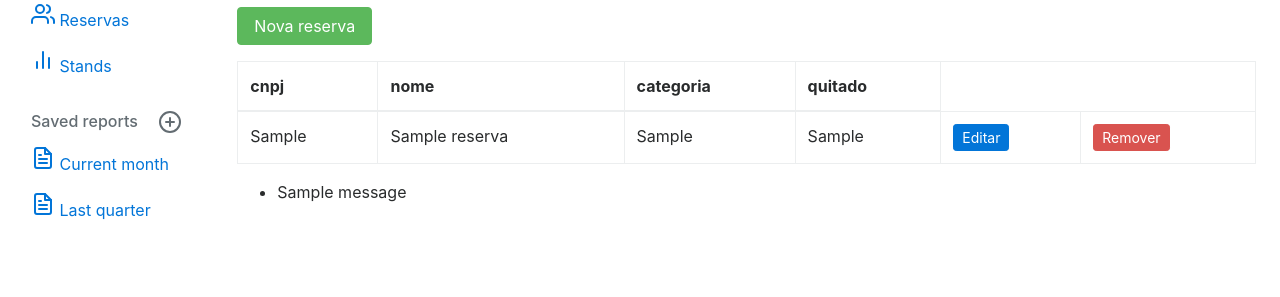
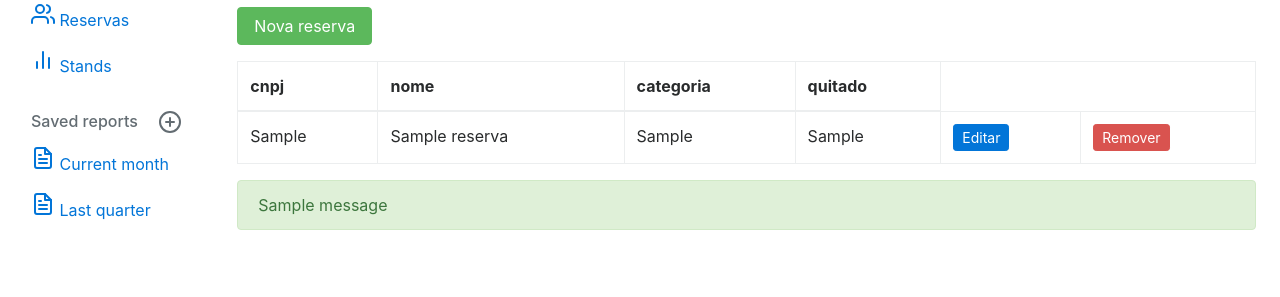
Before and after one commit to belapf/Finecap2, a Django app: page /reserva/listar in a window 1280 px wide. Shown: the part 168-465 px from the top of the page. Run offline with Django 4.2, Linux system fonts and the light colour scheme; tables that the repository leaves empty hold one stand-in row (values such as "Sample post"); one stand-in notice (Sample message) is shown.

Commit message:
alteracoes

```diff
--- a/principal/templates/reserva/reserva.html
+++ b/principal/templates/reserva/reserva.html
@@ -45,12 +45,12 @@
   </tbody>
 </table>
 
-{% if messages %}
-<ul class="messages">
+
   {% for message in messages %}
-  <li{% if message.tags %} class="{{ message.tags }}" {% endif %}>{{ message }}</li>
-    {% endfor %}
-</ul>
-{% endif %}
+  <div class="alert alert-{{ message.tags }}" role="alert">
+    {{ message }}
+  </div>
+{% endfor %}
+
 
 {% endblock %}
```
